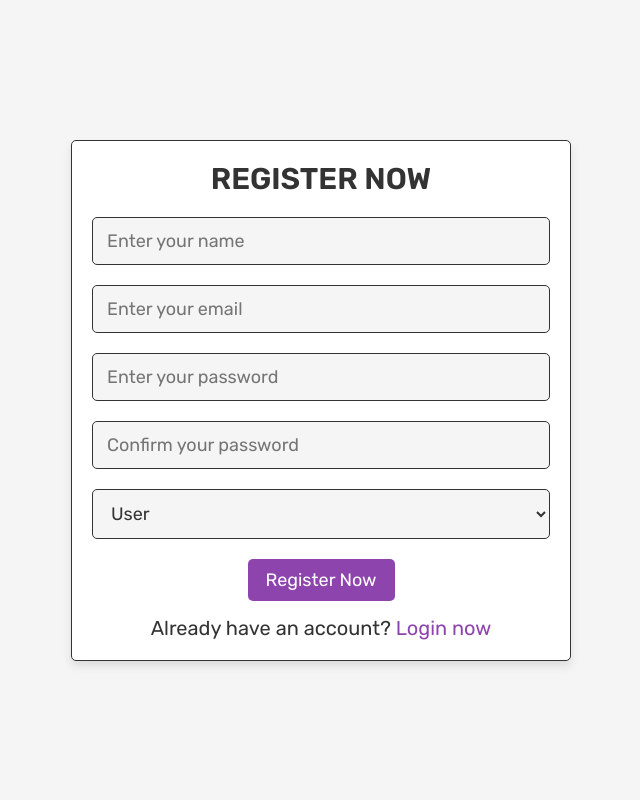
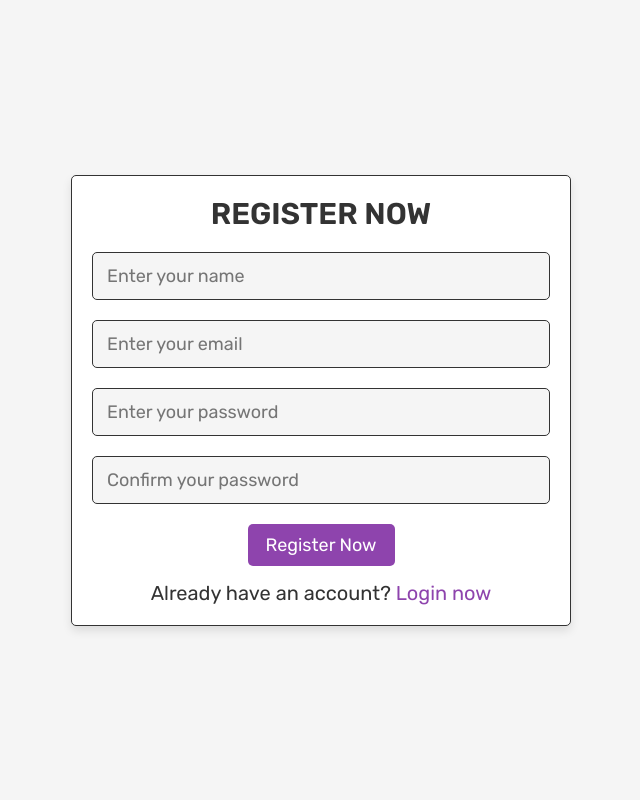
Before and after one commit to deanielledagondon/App-Dev, a PHP site: page /register.php in a window 1280 px wide. Shown: the whole page, without its empty margins (319-959 px from the left). Run offline with PHP 8.4, Linux system fonts and the light colour scheme.

Commit message:
removed admin user type

```diff
--- a/register.php
+++ b/register.php
@@ -8,7 +8,6 @@ if(isset($_POST['submit'])){
    $email = mysqli_real_escape_string($conn, $_POST['email']);
    $pass = mysqli_real_escape_string($conn, md5($_POST['password']));
    $cpass = mysqli_real_escape_string($conn, md5($_POST['cpassword']));
-   $user_type = $_POST['user_type'];
 
    $select_users = mysqli_query($conn, "SELECT * FROM `users` WHERE email = '$email' AND password = '$pass'") or die('query failed');
 
@@ -18,7 +17,7 @@ if(isset($_POST['submit'])){
       if($pass != $cpass){
          $message[] = 'Confirm password not matched!';
       }else{
-         mysqli_query($conn, "INSERT INTO `users`(name, email, password, user_type) VALUES('$name', '$email', '$cpass', '$user_type')") or die('query failed');
+         mysqli_query($conn, "INSERT INTO `users`(name, email, password) VALUES('$name', '$email', '$cpass')") or die('query failed');
          $message[] = 'Registered successfully!';
          header('location:login.php');
       }
@@ -67,10 +66,10 @@ if(isset($message)){
       <input type="email" name="email" placeholder="Enter your email" required class="box">
       <input type="password" name="password" placeholder="Enter your password" required class="box">
       <input type="password" name="cpassword" placeholder="Confirm your password" required class="box">
-      <select name="user_type" class="box">
+      <!-- <select name="user_type" class="box">
          <option value="user">User</option>
          <option value="admin">Admin</option>
-      </select>
+      </select> -->
       <input type="submit" name="submit" value="register now" class="btn">
       <p>Already have an account? <a href="login.php">Login now</a></p>
    </form>
```
Also changed, not shown: login.php (+1 -8 lines).
